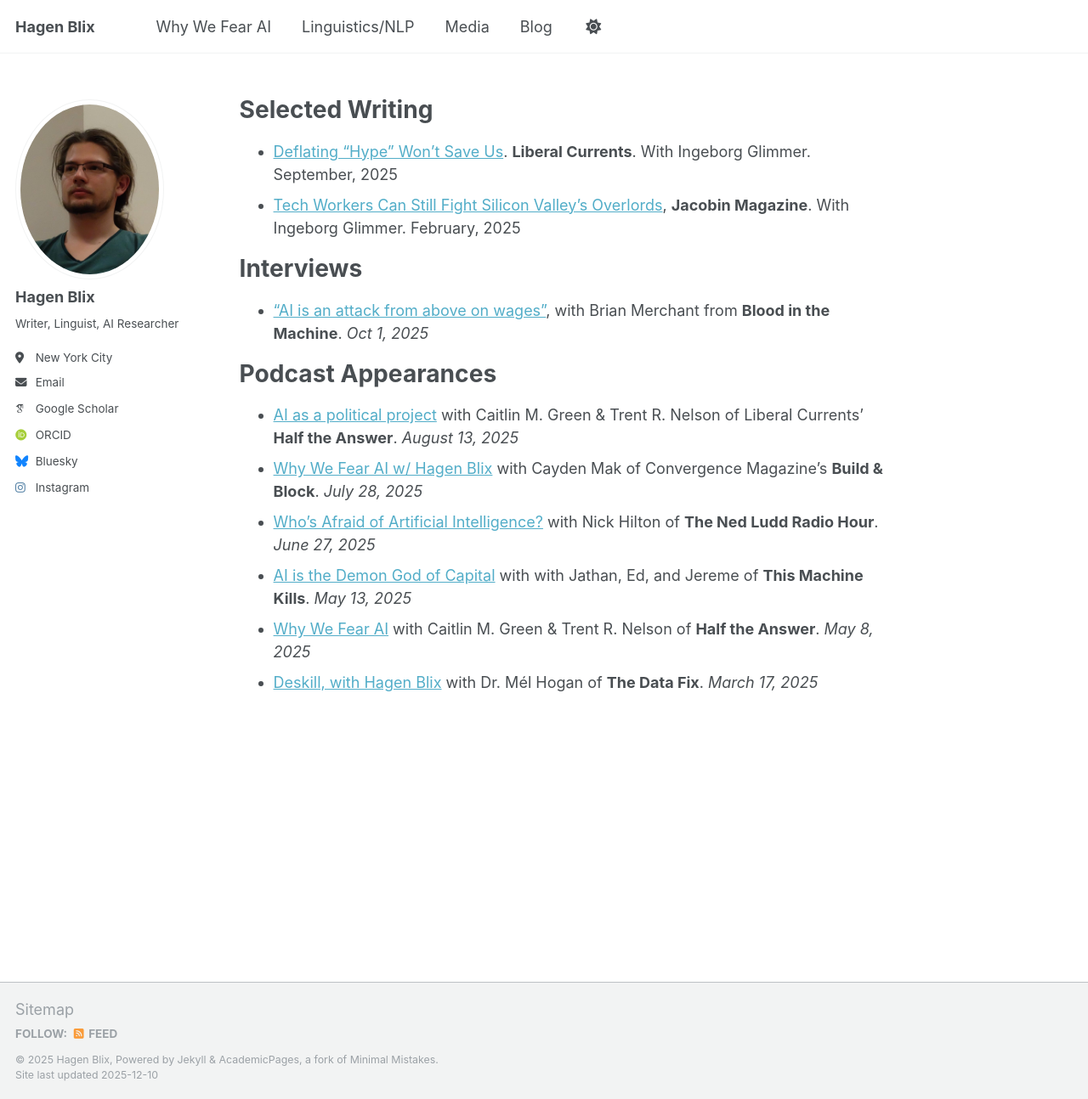
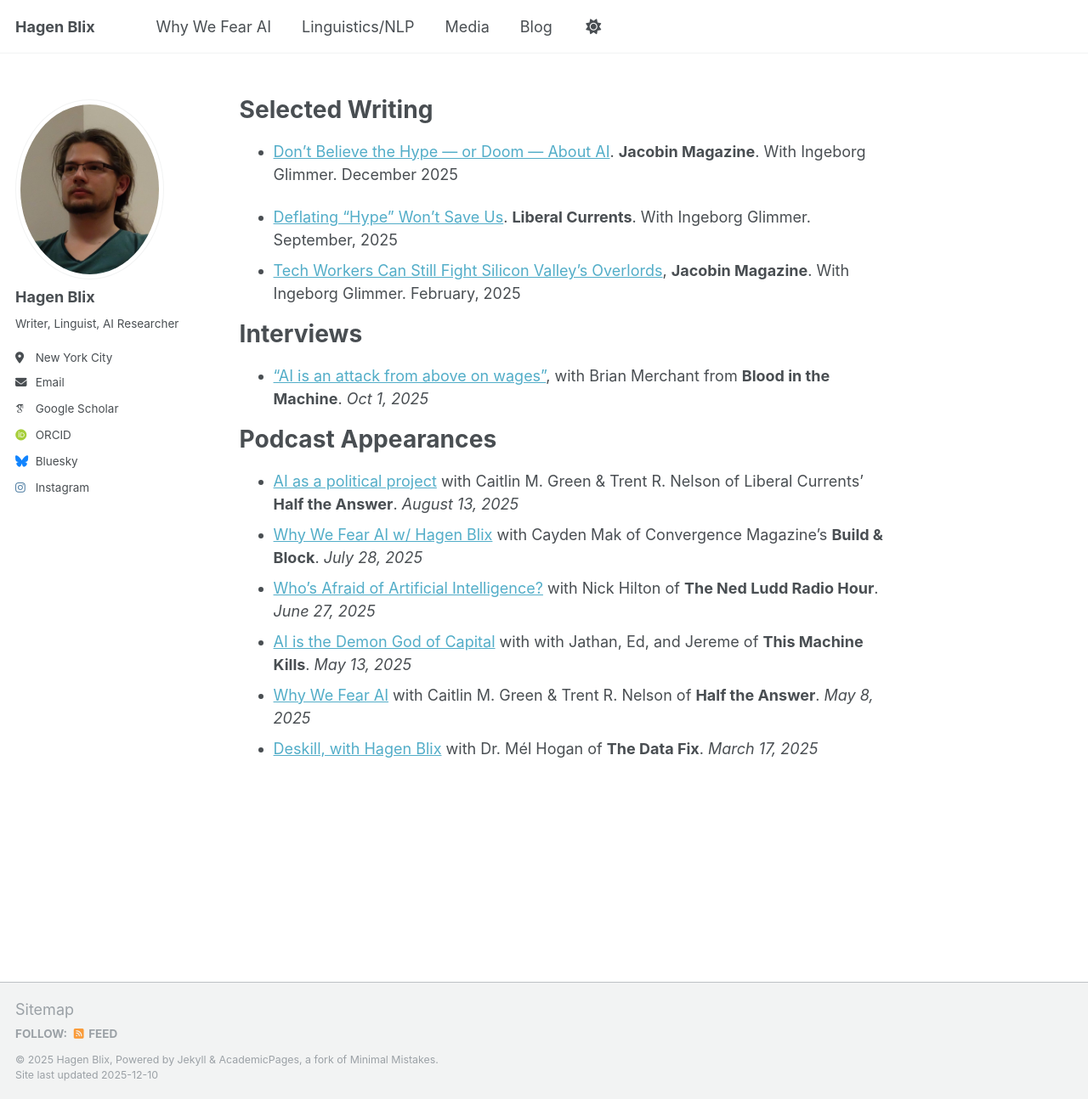
Before and after one commit to hagenblix/hagenblix.github.io, a Jekyll site: the page built from _pages/media.md, in a window 1280 px wide and 1294 px high. Shown: the whole window at 85% size. Built offline with Jekyll 4.4.1, drawn with Linux system fonts in a browser that asks for light colours; some web fonts are replaced; a script that is not in the unit is left out.

Commit message:
Update media.md

```diff
--- a/_pages/media.md
+++ b/_pages/media.md
@@ -9,6 +9,8 @@ redirect_from:
 
 Selected Writing
 ===========
+-  [Don’t Believe the Hype — or Doom — About AI](https://jacobin.com/2025/12/hype-artificial-intelligence-vc-capital). **Jacobin Magazine**. With Ingeborg Glimmer. December 2025
+
 - [Deflating “Hype” Won’t Save Us](https://www.liberalcurrents.com/deflating-hype-wont-save-us/). **Liberal Currents**. With Ingeborg Glimmer. September, 2025
 - [Tech Workers Can Still Fight Silicon Valley’s Overlords](https://jacobin.com/2025/02/tech-workers-silicon-valley-trump), **Jacobin Magazine**. With Ingeborg Glimmer. February, 2025
 
```
